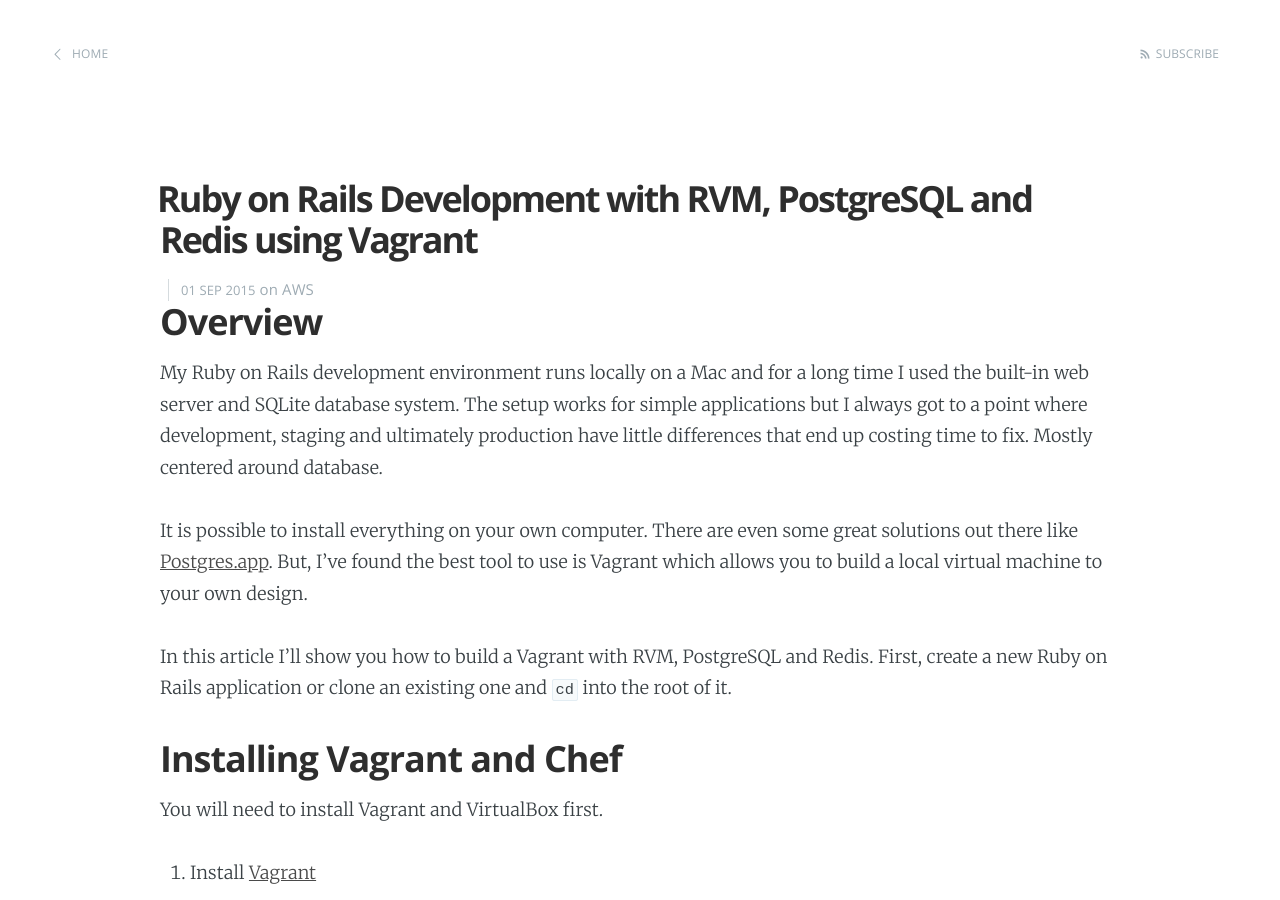
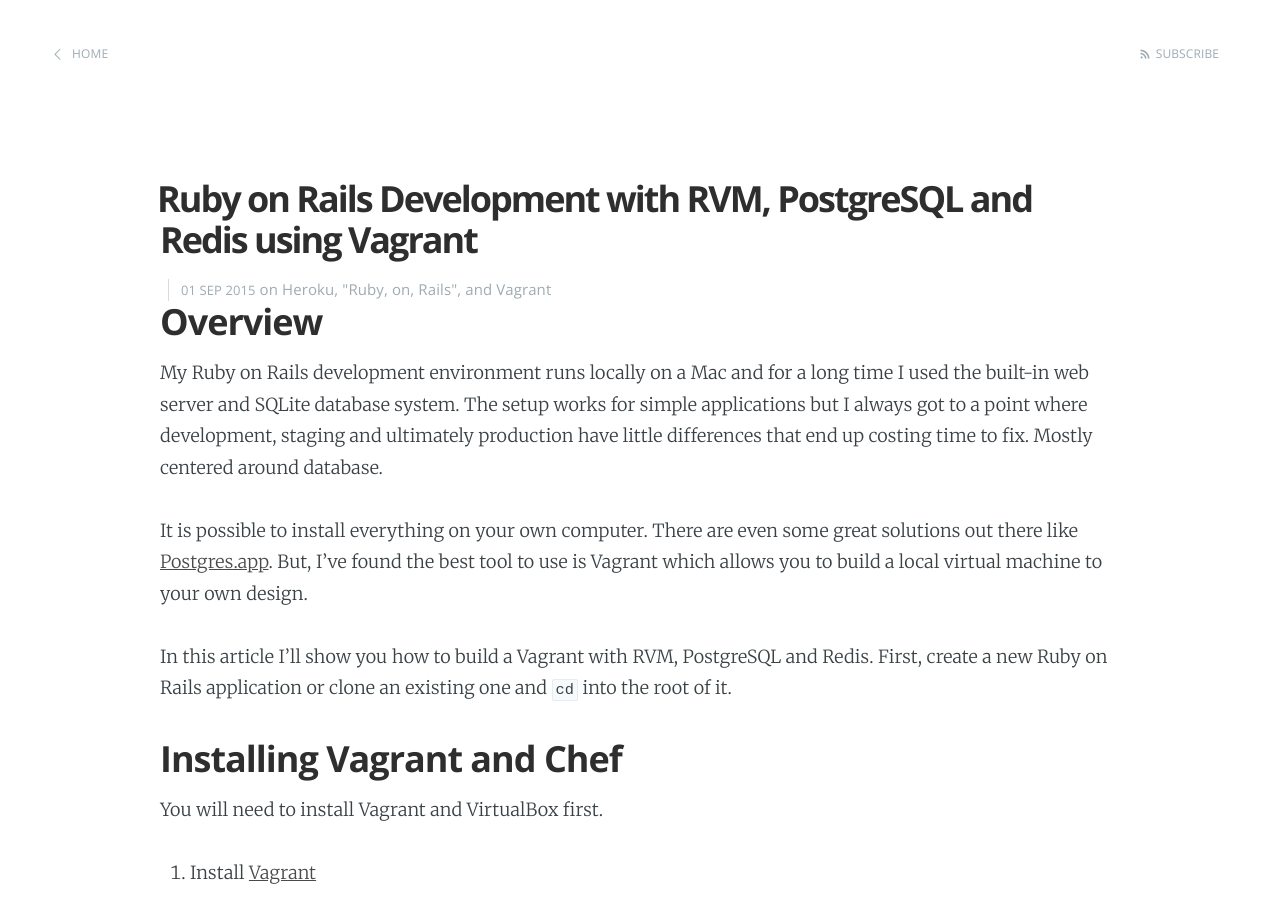
Before and after one commit to wassimk/wassimk.github.io, a Jekyll site: the page built from _posts/2015-09-01-ruby-on-rails-development-with-vagrant.md, in a window 1280 px wide and 900 px high. Built offline with Jekyll 4.4.1, drawn with Linux system fonts in a browser that asks for light colours; Markdown is read by kramdown in place of the engine named in the settings.

Commit message:
Add correct post categories

```diff
--- a/_posts/2015-09-01-ruby-on-rails-development-with-vagrant.md
+++ b/_posts/2015-09-01-ruby-on-rails-development-with-vagrant.md
@@ -1,7 +1,7 @@
 ---
 layout: post
 title:  Ruby on Rails Development with RVM, PostgreSQL and Redis using Vagrant
-categories: AWS
+categories: Heroku "Ruby on Rails" Vagrant
 ---
 
 ## Overview
```
